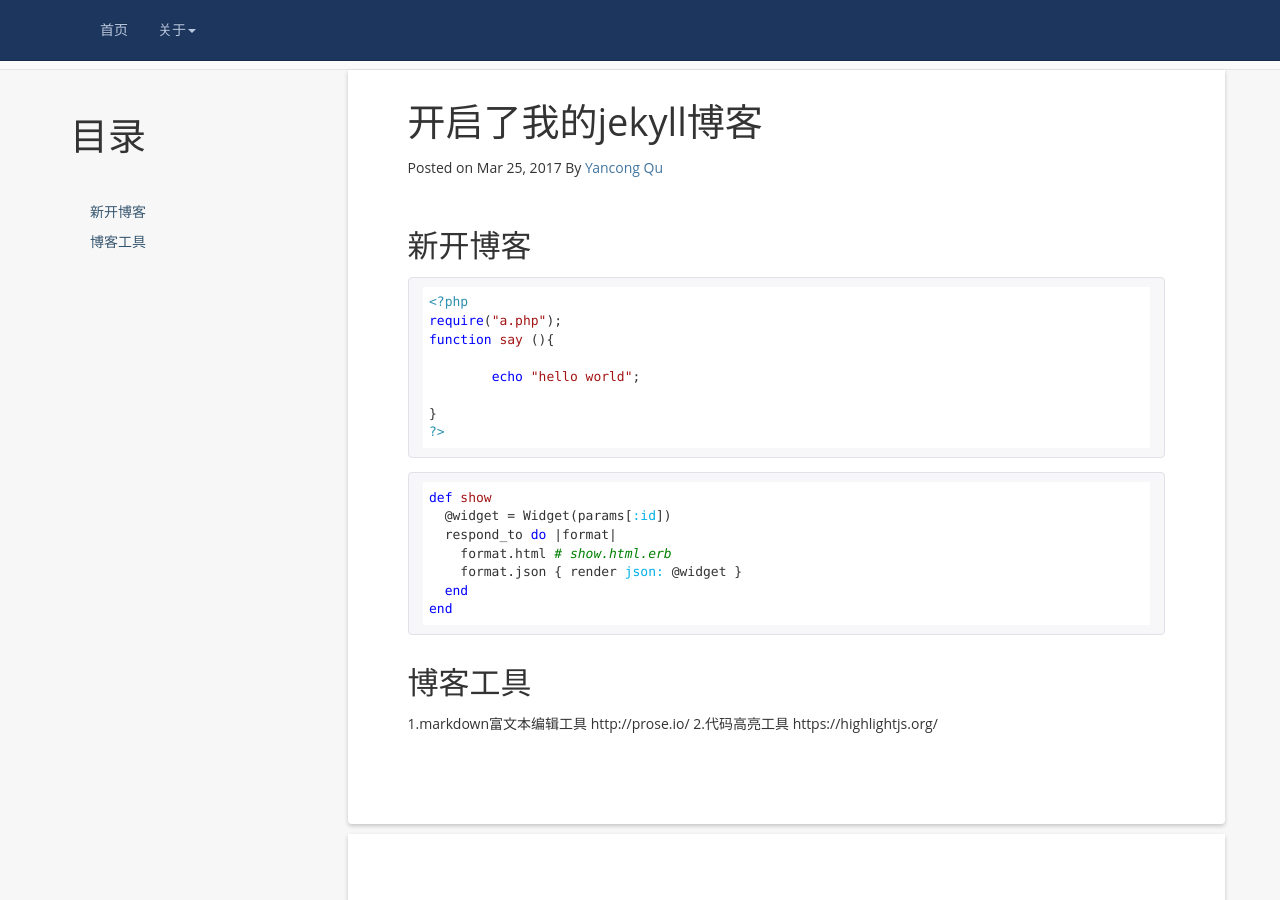
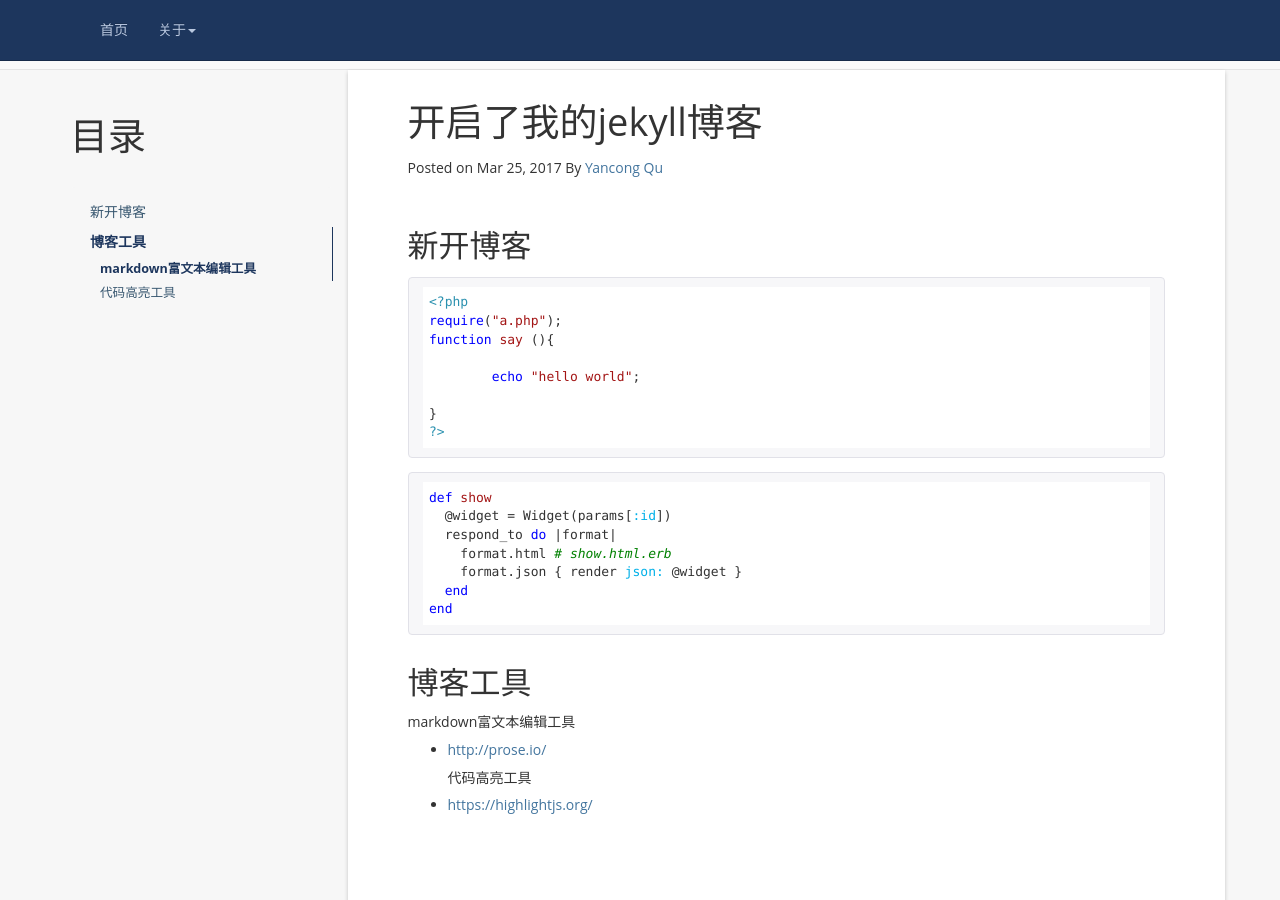
Before and after one commit to quyancong/quyancong.github.io, a Jekyll site: the page built from _posts/2017-03-25-open-my-blog.md, in a window 1280 px wide and 900 px high, scrolled down 217 px. Built offline with Jekyll 4.4.1, drawn with Linux system fonts in a browser that asks for light colours; nearby versions of some CDN libraries; comment, search, counter and statistics services are not loaded.

Commit message:
代码高亮工具

```diff
--- a/_posts/2017-03-25-open-my-blog.md
+++ b/_posts/2017-03-25-open-my-blog.md
@@ -35,7 +35,7 @@ end
 {% endhighlight ruby %}
 
 ## 博客工具
-1.markdown富文本编辑工具
-http://prose.io/
-2.代码高亮工具
-https://highlightjs.org/
+##### markdown富文本编辑工具
+* [http://prose.io/](http://prose.io/)
+##### 代码高亮工具
+* [https://highlightjs.org/](https://highlightjs.org/)
```
